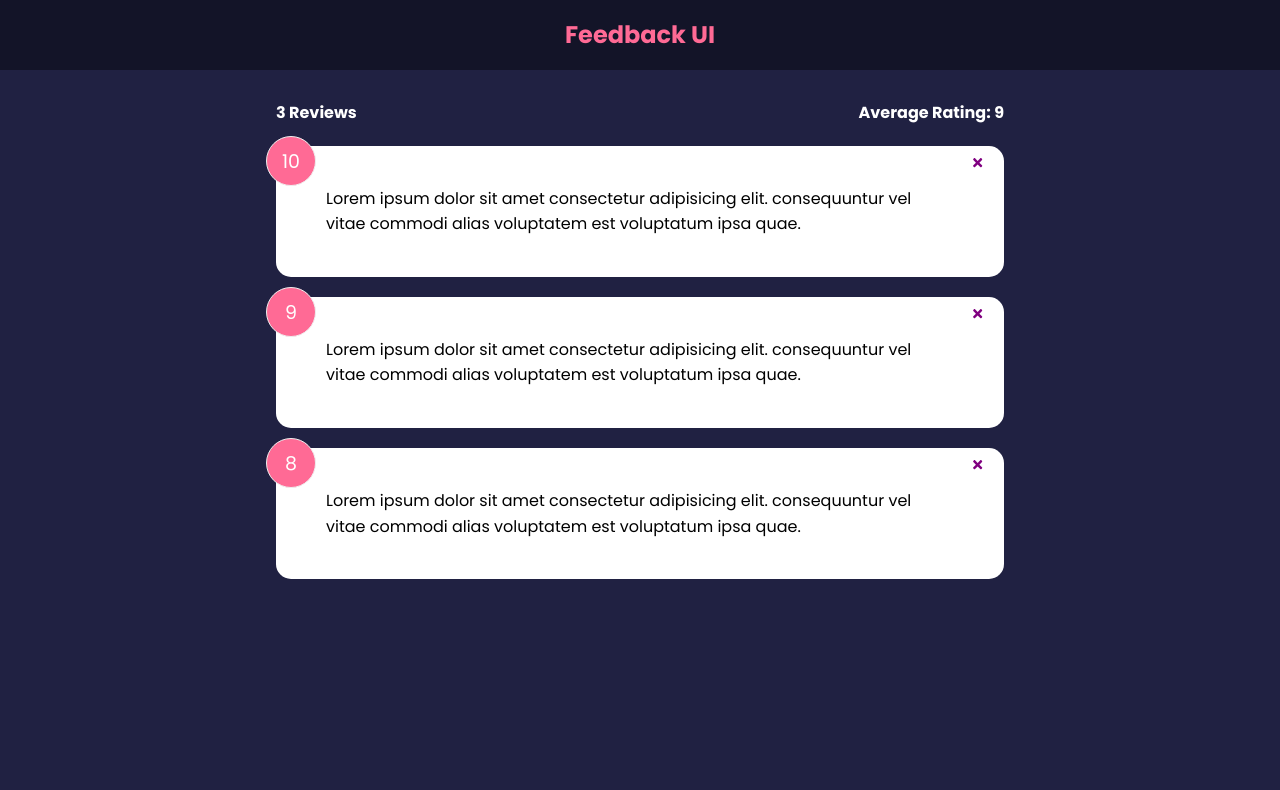
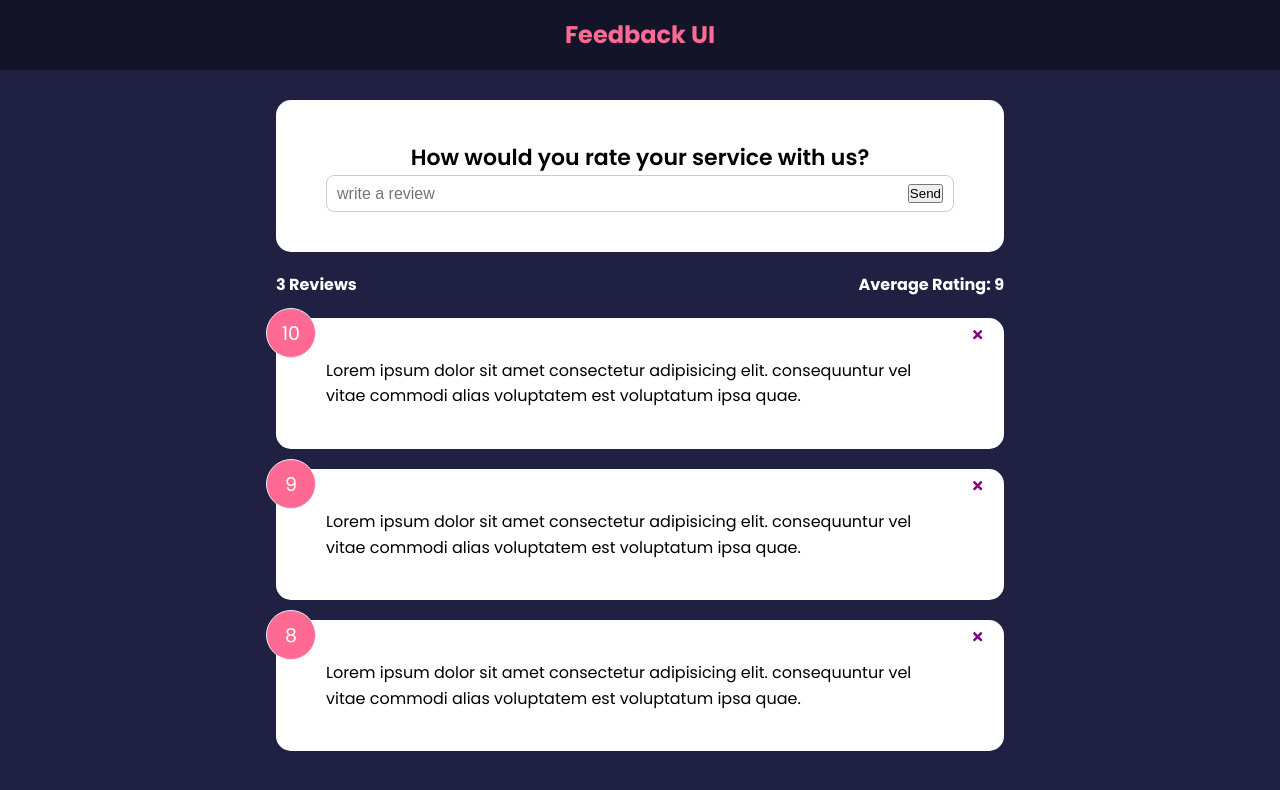
Before and after one commit to Zabdiel-Rosas/feedback-app, a React (Create React App) app: page / in a window 1280 px wide. Shown: the top 790 px of the page. Built offline with nearby package versions, Linux system fonts and the light colour scheme.

Commit message:
FeedbackForm component is created and implemented

```diff
--- a/src/App.js
+++ b/src/App.js
@@ -1,5 +1,6 @@
 import { useState } from 'react';
 import Header from './components/Header';
+import FeedbackForm from './components/FeedbackForm';
 import FeedbackList from './components/FeedbackList';
 import FeedbackStats from './components/FeedbackStats';
 import FeedbackData from './data/FeedbackData';
@@ -21,6 +22,7 @@ function App() {
         <>
             <Header />
             <div className='container'>
+                <FeedbackForm />
                 <FeedbackStats feedback={feedback} />
                 <FeedbackList
                     list={feedback}
--- /dev/null
+++ b/src/components/FeedbackForm.jsx
@@ -0,0 +1,30 @@
+import { useState } from 'react'
+import Card from './shared/Card'
+
+function FeedbackForm() {
+    const [text, setText] = useState('')
+
+    const handleChangeText = (e) => {
+        setText(e.target.value)
+    }
+
+    return (
+        <Card>
+            <form>
+                <h2>How would you rate your service with us?</h2>
+                {/* @todo - rating select component */}
+                <div className='input-group'>
+                    <input
+                        type='text'
+                        placeholder='write a review'
+                        onChange={handleChangeText}
+                        value={text}
+                    />
+                    <button type='submit'>Send</button>
+                </div>
+            </form>
+        </Card>
+    )
+}
+
+export default FeedbackForm
```
